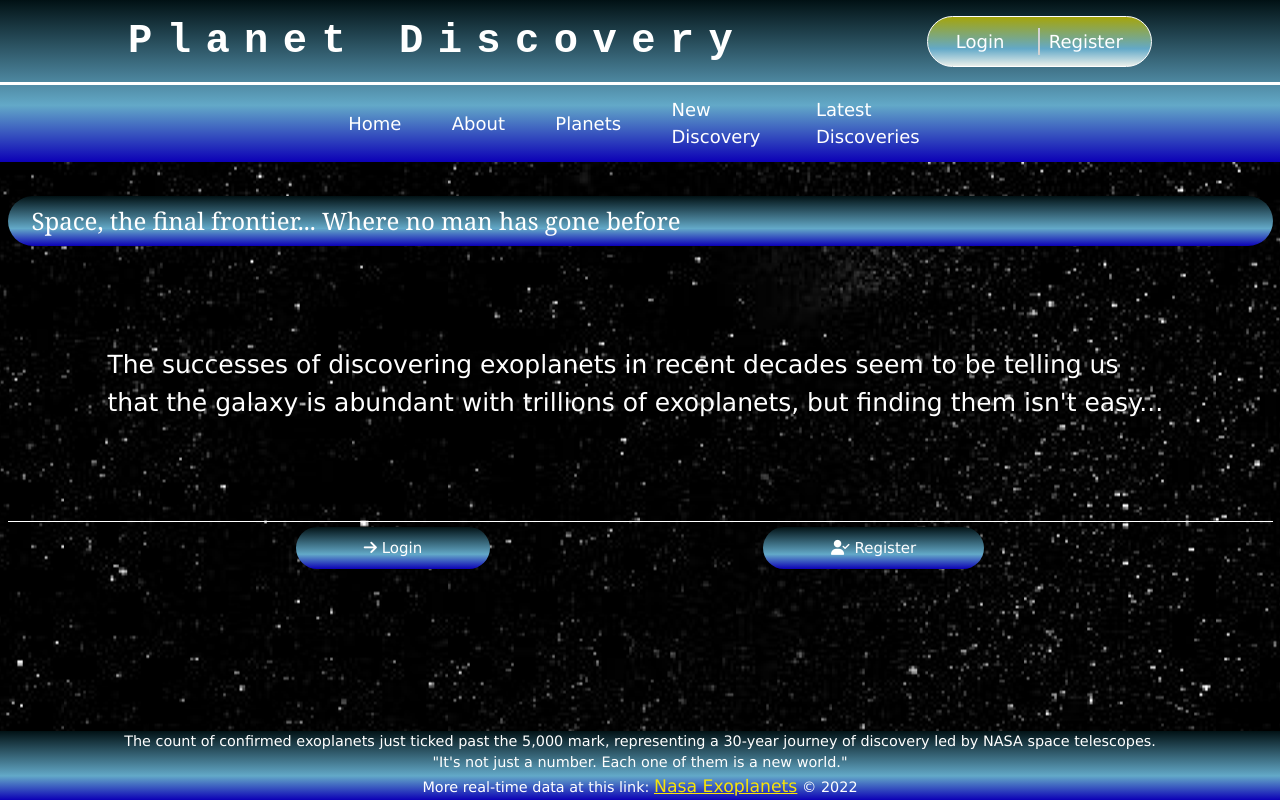
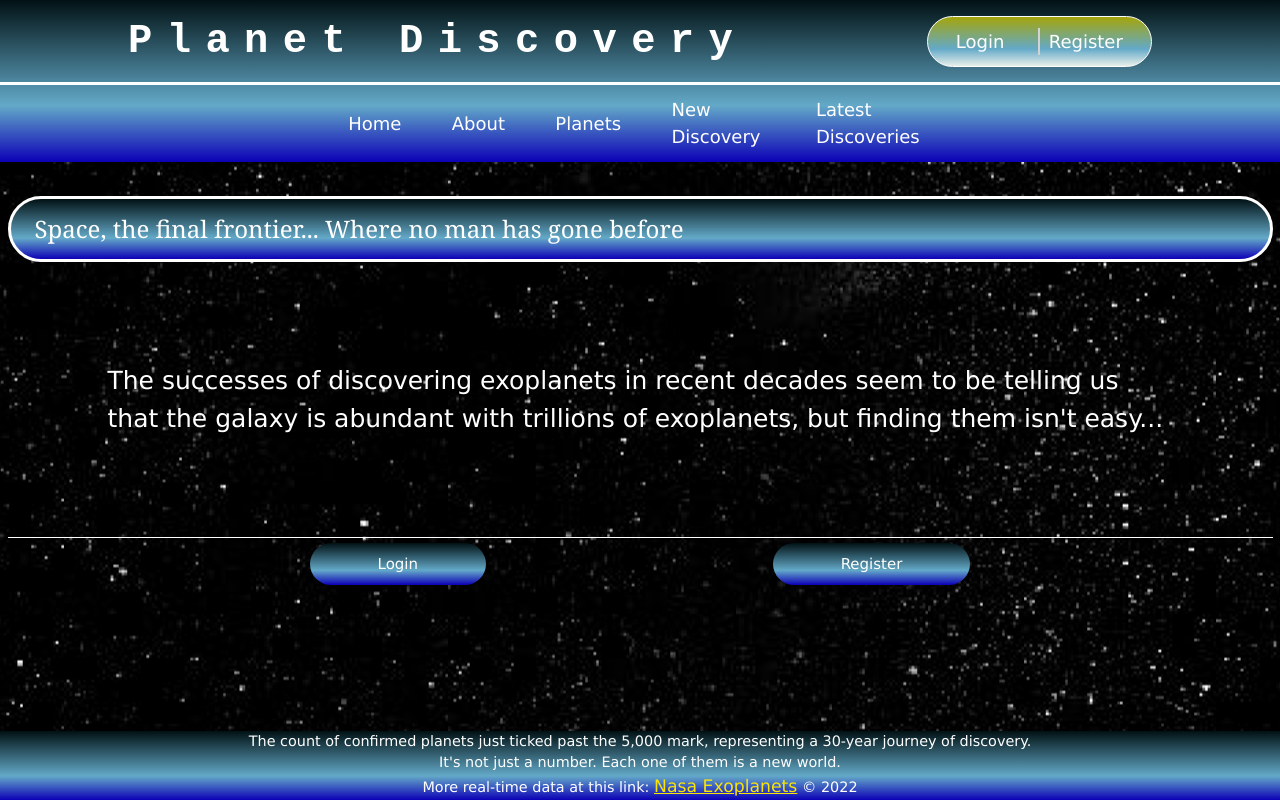
Before and after one commit to KikoXtreme/Planet-Discovery, an Angular app in the folder planet-discovery/: page /home in a window 1280 px wide. Built offline with nearby package versions, Linux system fonts and the light colour scheme.

Commit message:
about, footer updated

```diff
--- a/planet-discovery/src/app/core/footer/footer.component.html
+++ b/planet-discovery/src/app/core/footer/footer.component.html
@@ -1,7 +1,10 @@
 <footer>
-    <p>The count of confirmed exoplanets just ticked past the 5,000 mark, representing a 30-year journey of discovery
-        led by NASA space telescopes.</p>
-    <p>"It's not just a number. Each one of them is a new world."</p>
+    <p>
+        The count of confirmed planets just ticked past the 5,000 mark, representing a 30-year journey of discovery.
+    </p>
+    <p>
+        It's not just a number. Each one of them is a new world.
+    </p>
     <p>More real-time data at this link:
         <span><a href="https://exoplanets.nasa.gov/">Nasa Exoplanets</a></span>
         &copy; 2022
--- a/planet-discovery/src/app/feature/pages/about-page/about-page.component.css
+++ b/planet-discovery/src/app/feature/pages/about-page/about-page.component.css
@@ -33,16 +33,6 @@ section.about-content .planet-discovery-logo a {
     text-decoration: none;
 }
 
-.planet-discovery-logo span:nth-child(1) {
-    color: rgb(173, 185, 230);
-    /* font-style: italic; */
-}
-
-.planet-discovery-logo span:nth-child(2) {
-    color: blue;
-    /* font-style: italic; */
-}
-
 .about-content p:nth-child(2) {
     display: inline;
 
@@ -64,7 +54,7 @@ section.about-content .planet-discovery-logo a {
 }
 
 .about-content a {
-    color: grey;
+    color: rgb(164, 164, 164);
     text-decoration: underline;
     font-weight: bold;
 }
--- a/planet-discovery/src/app/feature/pages/about-page/about-page.component.html
+++ b/planet-discovery/src/app/feature/pages/about-page/about-page.component.html
@@ -3,7 +3,7 @@
 </div>
 
 <section class="about-content">
-    <div class="planet-discovery-logo"><a routerLink="/home"><span>Planet </span> <span>Discovery</span></a></div>
+    <div class="planet-discovery-logo"><a routerLink="/home"><span>Planet Discovery</span></a></div>
     <p>'s primary goals, as described in the NASA Science Plan, are to discover planets around other
         stars, to characterize their properties and to identify planets that could harbor life.
     </p>
--- a/planet-discovery/src/app/feature/pages/home-page/home-page.component.css
+++ b/planet-discovery/src/app/feature/pages/home-page/home-page.component.css
@@ -9,10 +9,12 @@
 .welcome h3 {
     /* background-color: #4ebced; */
     background: linear-gradient(0deg, rgb(12, 0, 182) 0%, rgb(99, 169, 200) 35%, rgb(1, 17, 20) 100%);
+    border-style: solid;
+    border-color: white;
     border-radius: 1.5em;
     /* font-size: 1em; */
     width: 100%;
-    padding: 0.3em 1em;
+    padding: 0.5em 1em;
     color: white;
 }
 
--- a/planet-discovery/src/app/feature/pages/home-page/home-page.component.html
+++ b/planet-discovery/src/app/feature/pages/home-page/home-page.component.html
@@ -8,13 +8,11 @@
         <ul>
             <li>
                 <a (click)="navigateToLogin()">
-                    <i class="fas fa-arrow-right"></i>
                     Login
                 </a>
             </li>
             <li>
                 <a (click)="navigateToRegister()">
-                    <i class="fas fa-user-check"></i>
                     Register
                 </a>
             </li>
```
